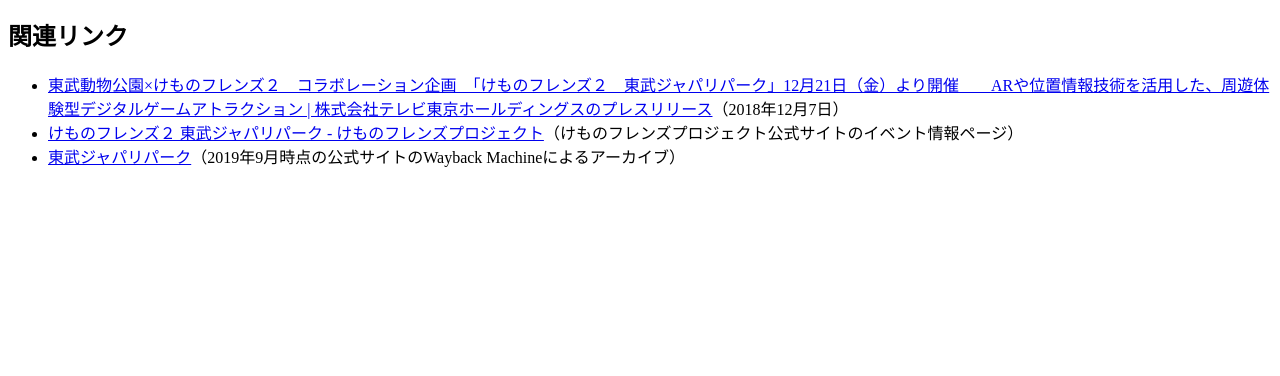
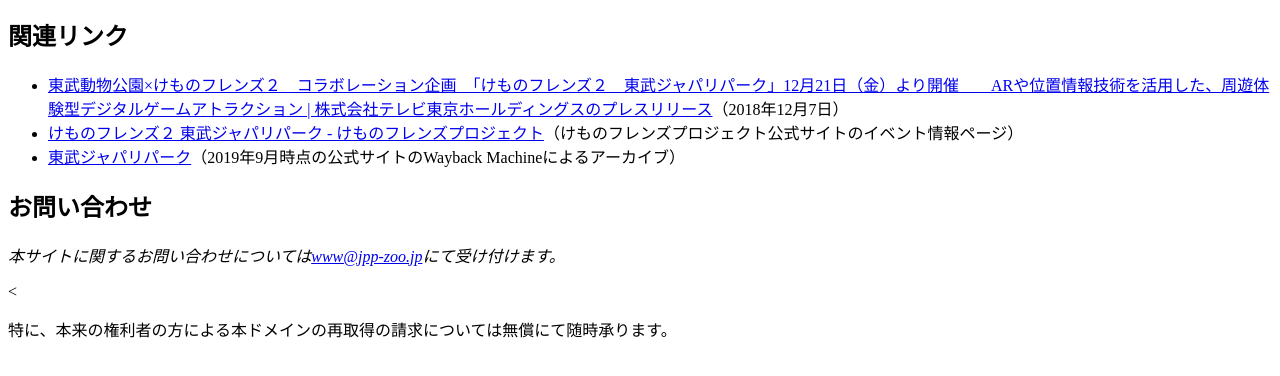
Before and after one commit to U-cauda-elongata/jpp-zoo.jp, a plain HTML site: page src/index.html in a window 1280 px wide. Shown: the part 140-516 px from the top of the page. Drawn offline with Linux system fonts and the light colour scheme.

Commit message:
feat(index): add contact information

```diff
--- a/src/index.html
+++ b/src/index.html
@@ -19,6 +19,13 @@
 				<li><a href="https://web.archive.org/web/20190901203607/https://jpp-zoo.jp/">東武ジャパリパーク</a>（<time datetime="2019-09-01">2019年9月</time>時点の公式サイトのWayback Machineによるアーカイブ）</li>
 			</ul>
 		</section>
+		<section>
+			<h2>お問い合わせ</h2>
+			<address>
+				<p>本サイトに関するお問い合わせについては<a href="mailto:www@jpp-zoo.jp">www@jpp-zoo.jp</a>にて受け付けます。</p>
+			</address>
+			<<p>特に、本来の権利者の方による本ドメインの再取得の請求については無償にて随時承ります。</p>
+		</section>
 	</main>
 </body>
 </html>
```
